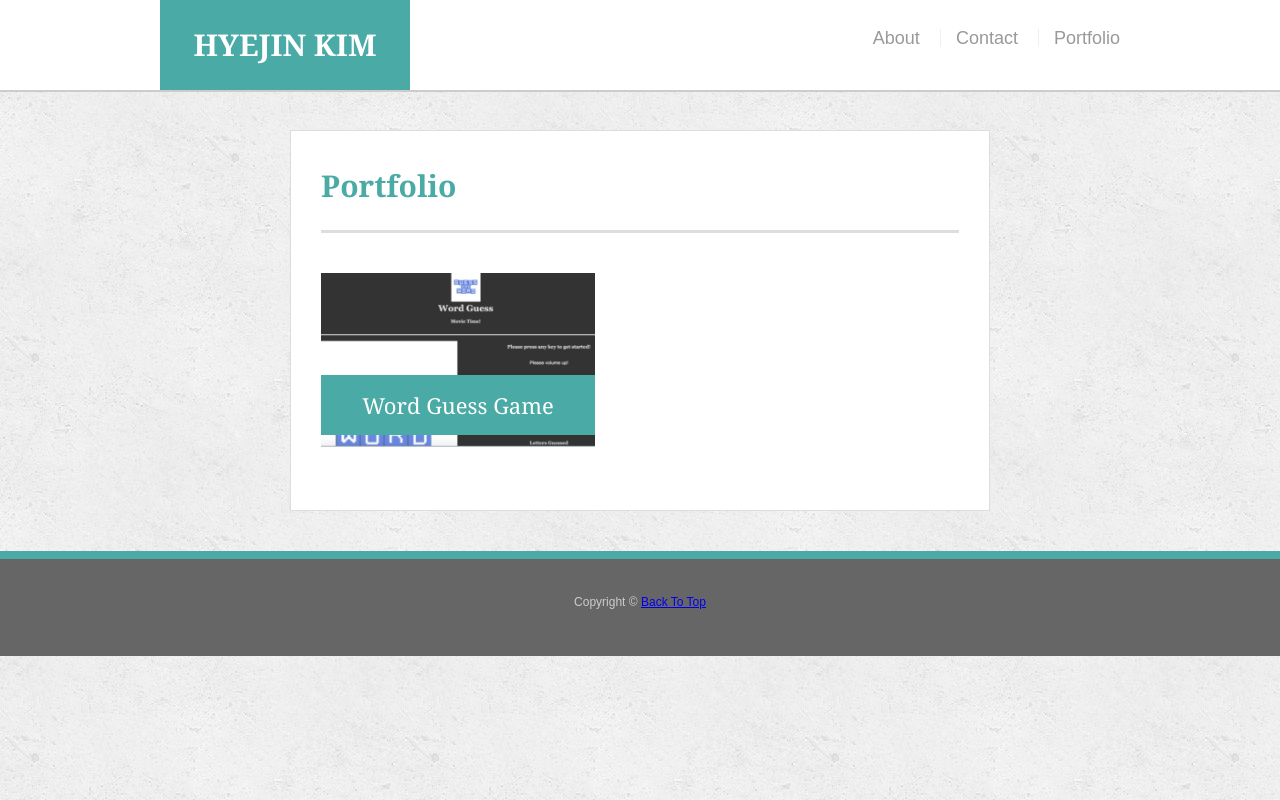
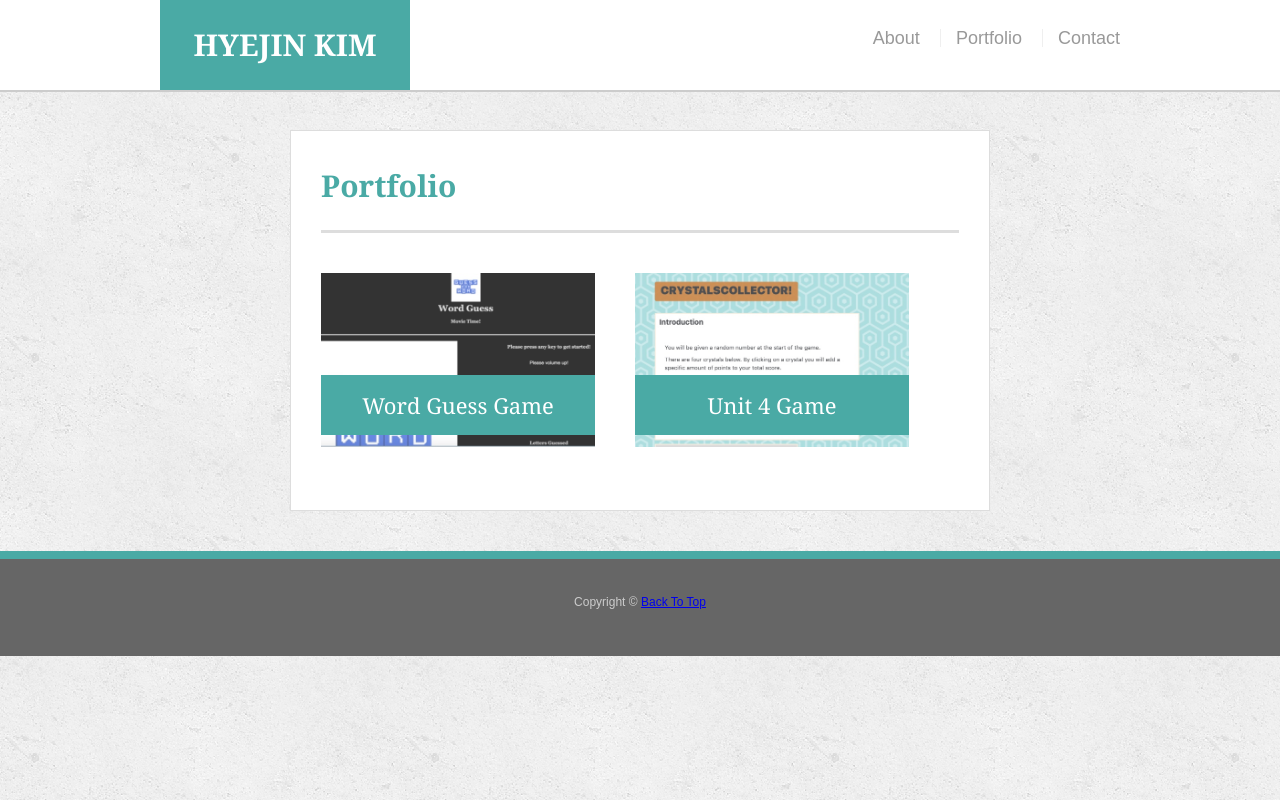
Before and after one commit to cshjnim/Responsive_Portfolio, a plain HTML site: page portfolio.html in a window 1280 px wide. Drawn offline with Linux system fonts and the light colour scheme.

Commit message:
add unit-4-game portfolio and update the navigation

```diff
--- a/portfolio.html
+++ b/portfolio.html
@@ -15,8 +15,8 @@
         <a href="index.html" id="logo">HYEJIN KIM</a>
         <nav>
         <a href="index.html">About</a>
+        <a href="portfolio.html">Portfolio</a>
         <a href="contact.html">Contact</a>
-        <a href="portfolio.html">Portfolio</a>
         </nav>
     </div>
     </header>
@@ -30,6 +30,11 @@
 
             <h3>Word Guess Game</h3>
           </div>
+          <div class="work">
+            <img id="unit-4-game" src= "assets/images/unit-4-game.jpg" href="https://cshjnim.github.io/unit-4-game/" alt="word guess game for blockbuster movie!">
+
+            <h3>Unit 4 Game</h3>
+          </div>
         </section>
     </div>
 
```
Also changed, not shown: contact.html (+1 -1 lines), index.html (+1 -1 lines), assets/images/unit-4-game.jpg (added).
